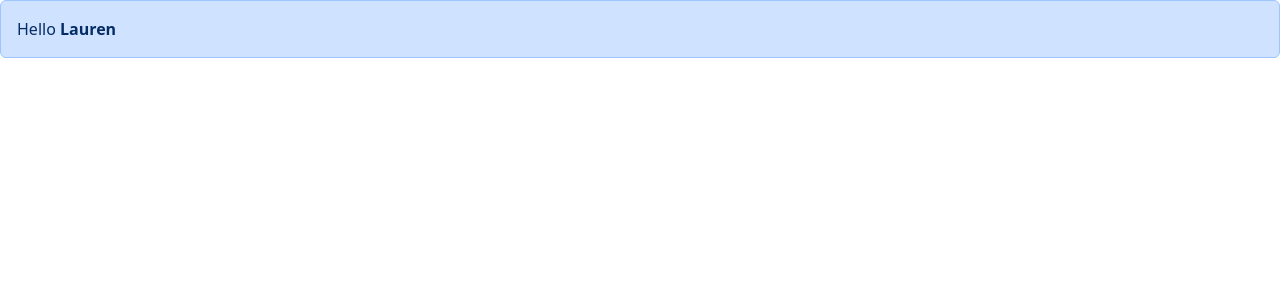
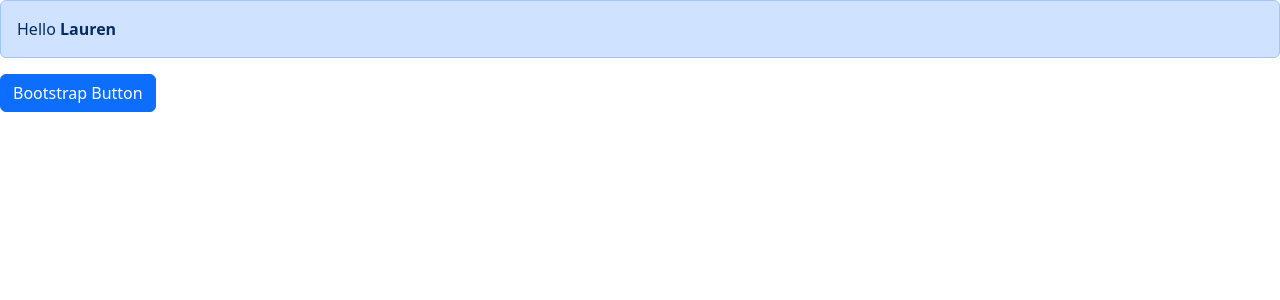
Before and after one commit to ljcromps/react_tutorial, a React (Vite) app: page / in a window 1280 px wide. Shown: the top 300 px of the page. Built offline with nearby package versions, Linux system fonts and the light colour scheme.

Commit message:
Basic button made and displayed

```diff
--- a/src/App.tsx
+++ b/src/App.tsx
@@ -1,4 +1,5 @@
 import Alert from "./components/Alert.tsx";
+import BootstrapButton from "./components/BootstrapButton.tsx";
 
 function App() {
 
@@ -6,6 +7,8 @@ function App() {
         <Alert>
             Hello <b>Lauren </b>
         </Alert>
+        <BootstrapButton>
+        </BootstrapButton>
     </div>)
 }
 
--- a/src/components/BootstrapButton.tsx
+++ b/src/components/BootstrapButton.tsx
@@ -1,8 +1,8 @@
 function BootstrapButton() {
     return (
-        <div className="btn btn-primary">
-            Primary
-        </div>
+        <button className="btn btn-primary">
+            Bootstrap Button
+        </button>
     );
 }
 
```
